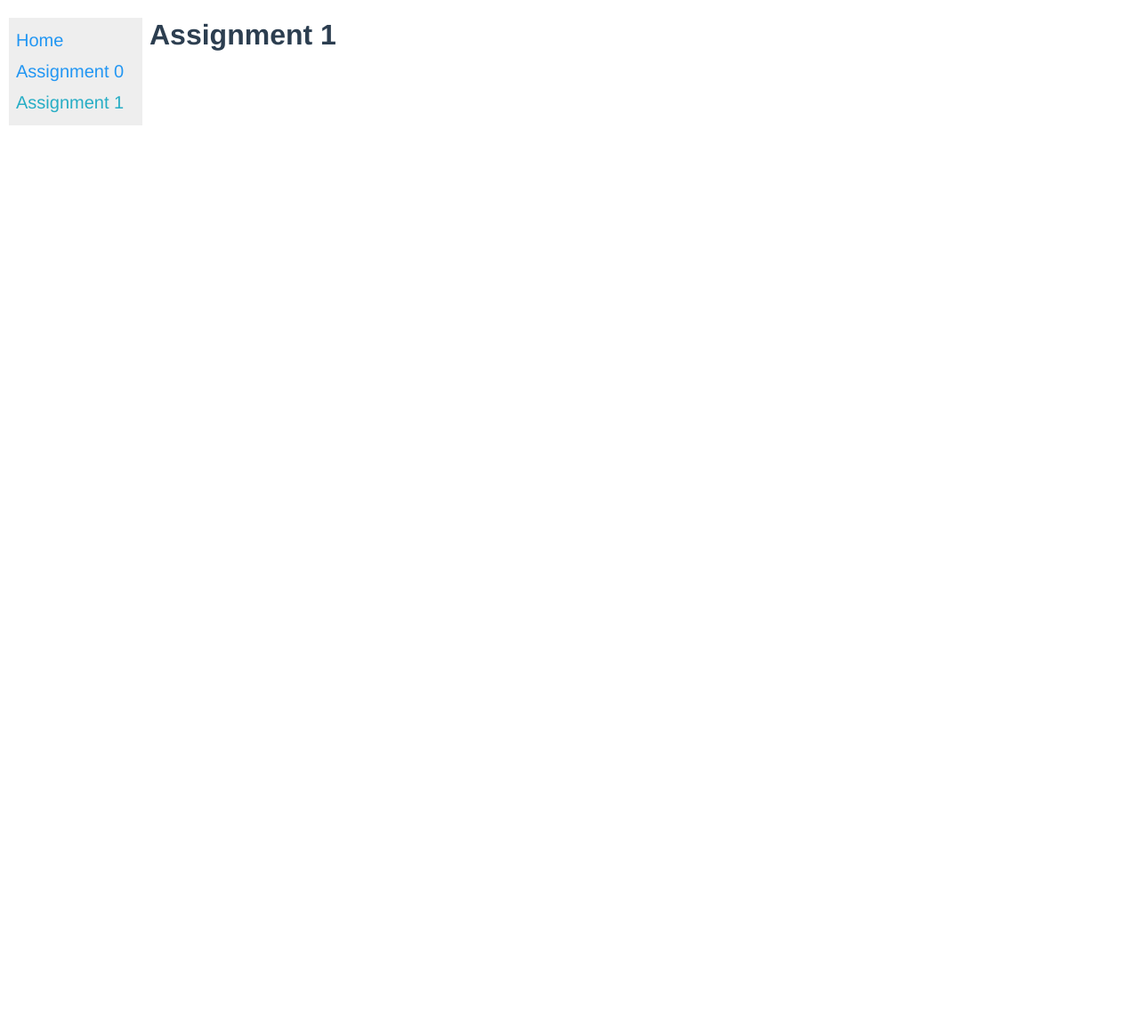
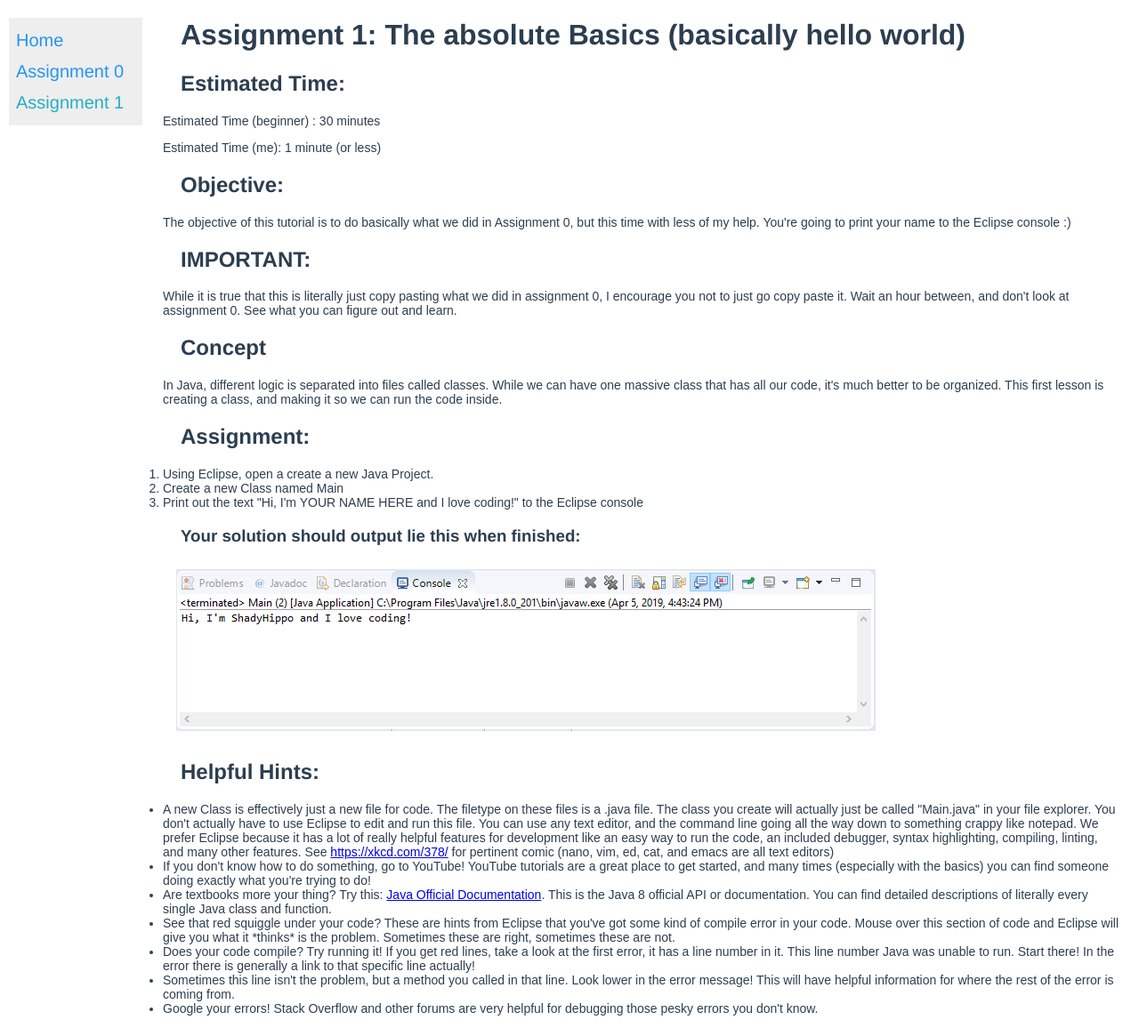
Before and after one commit to ShadyHippo/JavaTutorials, a Vue app: page /assignment1 in a window 1280 px wide. Shown: the whole page at 89% size. Before the commit the page ends 800 px from the top, so only its background shows below. Built offline with nearby package versions, Linux system fonts and the light colour scheme.

Commit message:
Added Assignment 1

```diff
--- a/src/views/Assignment1.vue
+++ b/src/views/Assignment1.vue
@@ -1,5 +1,46 @@
 <template>
   <div class="assignment1">
-    <h1>Assignment 1</h1>
+    <h1 class="indentHeading">Assignment 1: The absolute Basics (basically hello world)</h1>
+
+
+    <h2 class="indentHeading">Estimated Time:</h2>
+    <p class="body">
+      Estimated Time (beginner) : 30 minutes
+    </p>
+    <p class="body">
+      Estimated Time (me): 1 minute (or less)
+    </p>
+
+    <h2 class="indentHeading">Objective:</h2>
+    <p class="body">The objective of this tutorial is to do basically what we did in Assignment 0, but this time with less of my help. You're going to print your name to the Eclipse console :)</p>
+
+    <h2 class="indentHeading">IMPORTANT:</h2>
+    <p class="body">While it is true that this is literally just copy pasting what we did in assignment 0, I encourage you not to just go copy paste it. Wait an hour between, and don't look at assignment 0. See what you can figure out and learn. </p>
+
+
+    <h2 class="indentHeading">Concept</h2>
+    <p class="body">In Java, different logic is separated into files called classes. While we can have one massive class that has all our code, it's much better to be organized. This first lesson is creating a class, and making it so we can run the code inside.</p>
+
+
+    <h2 class="indentHeading">Assignment: </h2>
+    <ol class="body">
+      <li>Using Eclipse, open a create a new Java Project.</li>
+      <li>Create a new Class named Main</li>
+      <li>Print out the text "Hi, I'm YOUR NAME HERE and I love coding!" to the Eclipse console</li>
+    </ol>
+    <h3 class="indentHeading">Your solution should output lie this when finished: </h3>
+    <img alt="solutionImg" src="../assets/Assignment1/Picture1.png" class="picture">
+
+
+    <h2 class="indentHeading">Helpful Hints: </h2>
+    <ul class="body">
+      <li>A new Class is effectively just a new file for code. The filetype on these files is a .java file. The class you create will actually just be called "Main.java" in your file explorer. You don't actually have to use Eclipse to edit and run this file. You can use any text editor, and the command line going all the way down to something crappy like notepad. We prefer Eclipse because it has a lot of really helpful features for development like an easy way to run the code, an included debugger, syntax highlighting, compiling, linting, and many other features. See <a href="https://xkcd.com/378/">https://xkcd.com/378/</a> for pertinent comic (nano, vim, ed, cat, and emacs are all text editors)</li>
+      <li>If you don't know how to do something, go to YouTube! YouTube tutorials are a great place to get started, and many times (especially with the basics) you can find someone doing exactly what you're trying to do!</li>
+      <li>Are textbooks more your thing? Try this: <a href="https://docs.oracle.com/javase/8/docs/api/">Java Official Documentation</a>. This is the Java 8 official API or documentation. You can find detailed descriptions of literally every single Java class and function.</li>
+      <li>See that red squiggle under your code? These are hints from Eclipse that you've got some kind of compile error in your code. Mouse over this section of code and Eclipse will give you what it *thinks* is the problem. Sometimes these are right, sometimes these are not.</li>
+      <li>Does your code compile? Try running it! If you get red lines, take a look at the first error, it has a line number in it. This line number Java was unable to run. Start there! In the error there is generally a link to that specific line actually!</li>
+      <li>Sometimes this line isn't the problem, but a method you called in that line. Look lower in the error message! This will have helpful information for where the rest of the error is coming from.</li>
+      <li>Google your errors! Stack Overflow and other forums are very helpful for debugging those pesky errors you don't know.</li>
+    </ul>
   </div>
 </template>
--- a/src/views/Home.vue
+++ b/src/views/Home.vue
@@ -22,7 +22,7 @@
     <p class="body">However, after a certain point it's time to say "this is a waste of time I'm not making progress", and ask me a question or two. I generally tend to be more thorough than needed, and if I start rambling tell me. </p>
 
 
-    <h2 class="indentHeading">Objective / IMPORTANT</h2>
+    <h2 class="indentHeading">Objective / IMPORTANT / Concepts</h2>
     <p class="body">Says what concepts we are covering and what the goal of the assignment is. Sometimes I will give a heads up on something or an explanation of a portion of how something in the code works if I think having the context is necessary beforehand. </p>
 
 
```
